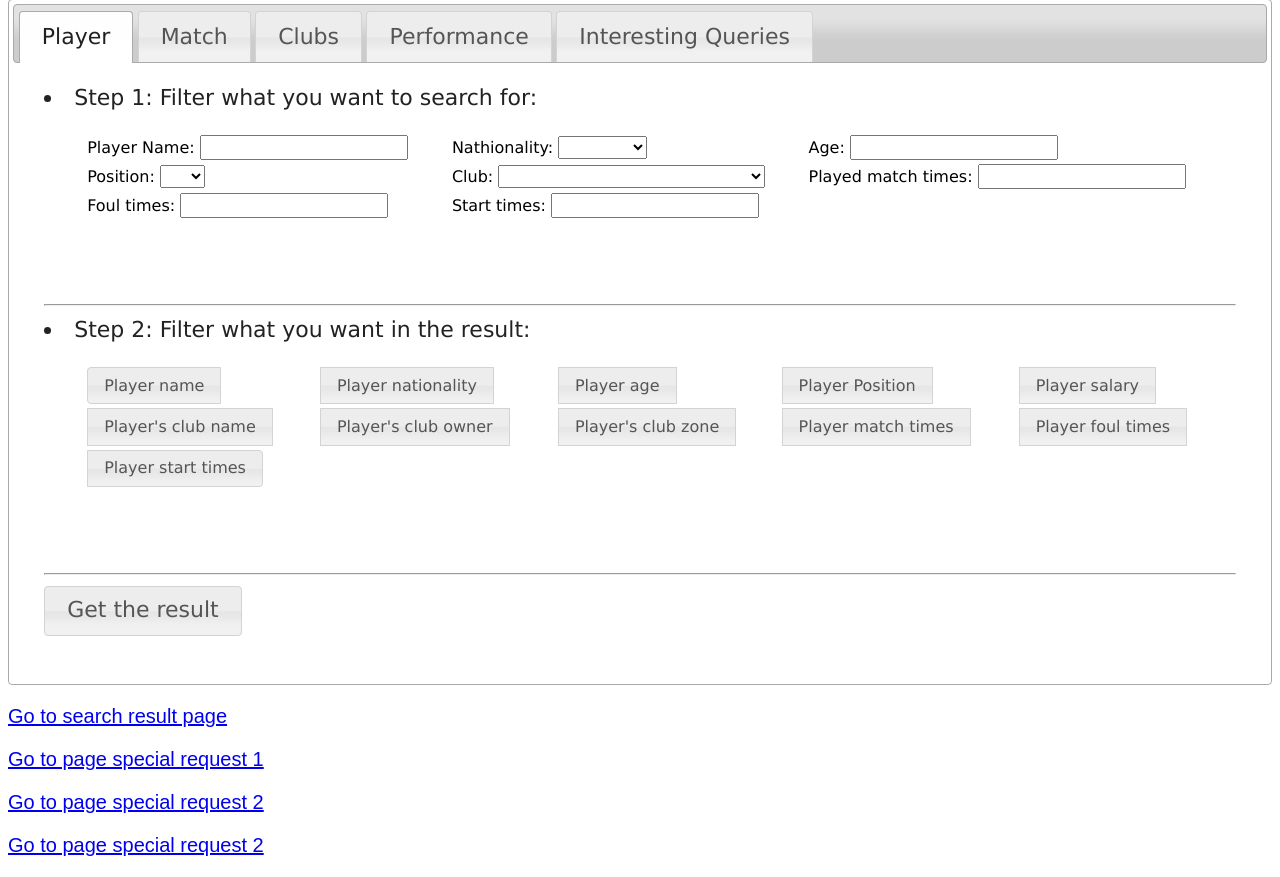
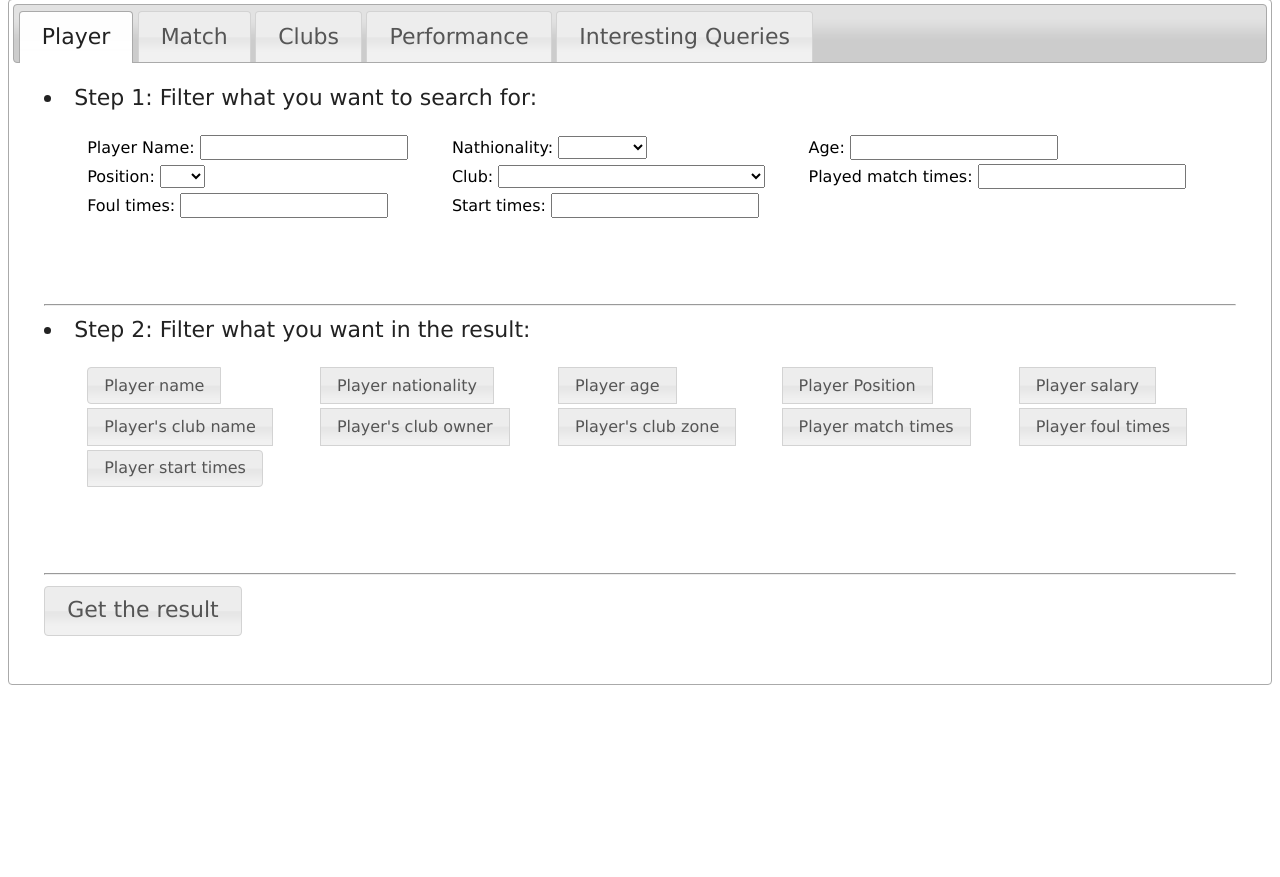
Before and after one commit to full-fool/NBA_database, a Flask app: page / in a window 1280 px wide. Shown: the part 150-1027 px from the top of the page. After the commit the page ends 835 px from the top, so only its background shows below. Run offline with Flask 3, Linux system fonts and the light colour scheme; parts of the project's set-up code (start-up, migrations or seed data) failed here and were passed over.

Commit message:
update index.html

```diff
--- a/templates/index.html
+++ b/templates/index.html
@@ -479,10 +479,6 @@ function checkinput()
 </div>
 
 
-<p><a href="search_result.html">Go to search result page</a></p>
-<p><a href="special_request_1.html">Go to page special request 1</a></p>
-<p><a href="special_request_1.html">Go to page special request 2</a></p>
-<p><a href="special_request_1.html">Go to page special request 2</a></p>
 
 
 
```
